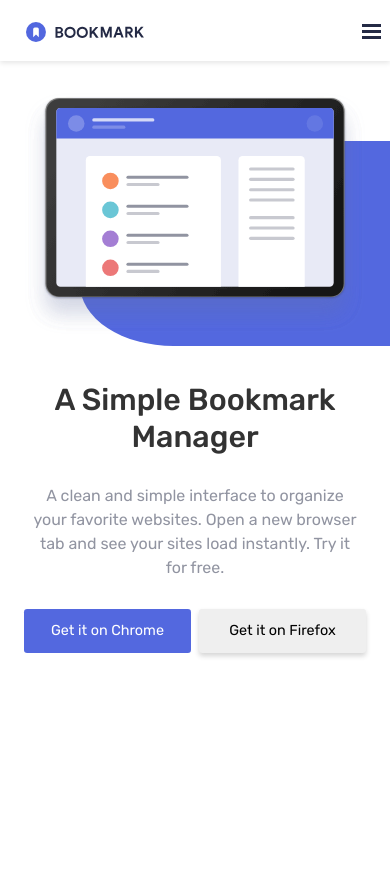
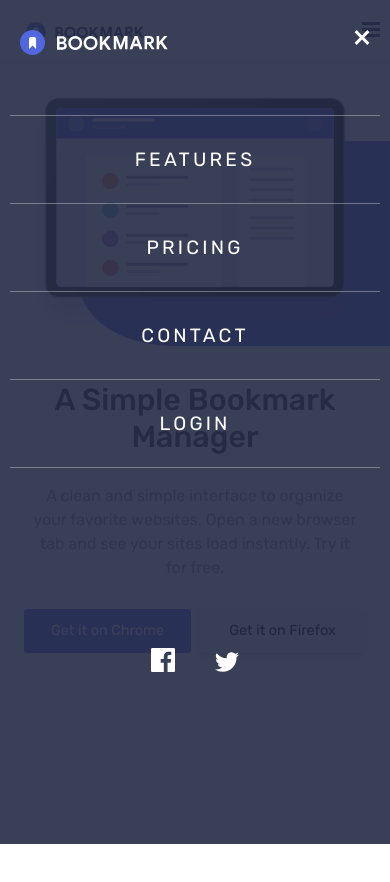
Before and after one commit to JungleGiu/BookMark, a plain HTML site: page index.html in a window 390 px wide. Both pictures are taken after a click on the element 371 px from the left and 31 px from the top of the page. Drawn offline with Linux system fonts and the light colour scheme.

Commit message:
navbar functionality completed mobile first

```diff
--- a/index.html
+++ b/index.html
@@ -8,7 +8,7 @@
     <meta name="keywords" content="bookmark, clone, simple, web app" />
     <link rel="stylesheet" href="styles.css" />
     <title>
-      "Bookmarks - a simple bookmark manager for browsers | Bookmarks - a simple
+      Bookmarks - a simple bookmark manager for browsers | Bookmarks - a simple
       bookmark manager for browsers
     </title>
   </head>
@@ -18,16 +18,31 @@
         <div class="logo">
           <img src="./Assets/Images/logo-bookmark.svg" alt="Bookmarks Logo" />
         </div>
-        <nav class="burger-icon">
-          <img src="./Assets/Images/icon-hamburger.svg" alt="Menu" />
-          <ul class="navbar-links" hidden>
-            <li><a href="index.html" alt="Home">Features</a></li>
-            <li><a href="bookmarks.html" alt="Pricing">Pricing</a></li>
-            <li><a href="contact.html" alt="Contact">Contact</a></li>
-            <li><a href="about.html" alt="Login">Login</a></li>
-          </ul>
+        <nav class="burger">
+         <a onclick=openCloseBurger()> <img src="./Assets/Images/icon-hamburger.svg" alt="Menu" /> </a>
+         <div class="burger-menu">
+          <div class="upper-bar">
+            <img id="logo-menu" src="./Assets/Images/logo-bookmark-white.svg" alt="Bookmarks Logo" />
+            <a id="close-menu" onclick=openCloseBurger()><img src="./Assets/Images/icon-close.svg" alt="Close Menu"/></a>
+         </div>
+         <div class="burger-list">
+            <div class="menu-line"></div>
+            <a  alt="Home">Features</a>
+            <div class="menu-line"></div>
+            <a  alt="Pricing">Pricing</a>
+            <div class="menu-line"></div>
+            <a  alt="Contact">Contact</a>
+            <div class="menu-line"></div>
+            <a  alt="Login">Login</a></li>
+            <div class="menu-line"></div>
+         </div>
+         <div class="down-bar">
+           <img src="./Assets/Images/icon-facebook.svg" alt="Facebook" />
+<img src="./Assets/Images/icon-twitter.svg" alt="Twitter" />
+         </div>
         </nav>
-      </div>
+          </div>
+        </div>
     </header>
     <section class="hero">
       <div class="hero-image">
@@ -40,15 +55,19 @@
           A clean and simple interface to organize your favorite websites. Open
           a new browser tab and see your sites load instantly. Try it for free.
         </p>
-        <div class ="hero-buttons">
-          <button href="bookmarks.html" class="cta-button blue">
+        <div class="hero-buttons">
+          <button href="bookmarks.html" class="button blue">
             Get it on Chrome
           </button>
-          <button href="bookmarks.html" class="cta-button grey">
+          <button href="bookmarks.html" class="button grey">
             Get it on Firefox
           </button>
         </div>
       </div>
     </section>
+    <section class="features">
+
+    </section>
   </body>
+  <script src="index.js"></script>
 </html>
--- /dev/null
+++ b/index.js
@@ -0,0 +1,6 @@
+"use strict";
+
+const openCloseBurger = () => {
+  const menu = document.querySelector(".burger-menu");
+  menu.classList.toggle("open");
+};
--- a/styles.css
+++ b/styles.css
@@ -1,4 +1,4 @@
-@import url('https://fonts.googleapis.com/css2?family=Rubik:ital,wght@0,300..900;1,300..900&display=swap');
+@import url("https://fonts.googleapis.com/css2?family=Rubik:ital,wght@0,300..900;1,300..900&display=swap");
 
 body {
   margin: 0;
@@ -29,17 +29,66 @@
     height: 80%;
   }
 }
-.navbar-links {
-  hidden {
+.burger-menu {
   display: none;
 }
-  visible {
+
+.burger-menu.open {
+  display: flex;
   flex-direction: column;
+  position: absolute;
+  top: 0;
+  right: 0;
+  width: 100%;
+  height: 100vh;
+  background-color: rgba(37, 43, 70, 0.9);
+  z-index: 1001;
+
+  .upper-bar {
+    position: relative;
+    display: flex;
+    justify-content: space-between;
+    margin: 30px 20px;
+  }
+  .down-bar{
+
+    display: flex;
+    gap: 2.5rem;
     justify-content: center;
+    align-items: flex-end;
+    margin: 180px 20px 20px;
+  }
+  .burger-list{
     display: flex;
+    flex-direction: column;
+    align-items: center;
+    justify-content: space-between;
+    margin-top: 30px;
+    gap: 2rem;
+
+   .menu-line{
+    width: 95%;
+    height: 1px;
+    background-color: #ffffff54;
+   }
+   a{
+    font-family: "Rubik", sans-serif;
+    text-transform: uppercase;
+    color: #ffffff;
+    font-size: 1.2rem;
+    font-weight: 400;
+    letter-spacing: 0.2rem;
+   }
+   a:active{
+    color: rgb(250, 87, 87);
    }
 }
-.burger-icon {
+}
+
+@keyframes corner-in {
+}
+
+.burger {
   display: flex;
   flex-direction: column;
   justify-content: center;
@@ -60,9 +109,6 @@
   padding: 1rem;
 }
 
-
-
-
 .hero-image {
   position: relative;
   display: flex;
@@ -70,7 +116,6 @@
   align-items: center;
   width: 100%;
   margin-top: 1rem;
-
 }
 
 .hero-image img {
@@ -91,7 +136,6 @@
   overflow: hidden;
 }
 
-
 .hero-content {
   display: flex;
   flex-direction: column;
@@ -103,8 +147,7 @@
     font-weight: 500;
     line-height: 1.2;
     color: #333;
-    margin-block-start
-: 3rem;
+    margin-block-start: 3rem;
     margin-block-end: 0;
     margin-inline-start: 0px;
     margin-inline-end: 0px;
@@ -120,10 +163,9 @@
 .hero-buttons {
   display: flex;
   gap: 0.5rem;
- padding : 0 0.5rem;
-
+  padding: 0 0.5rem;
 }
-.cta-button {
+.button {
   padding: 0.8rem 1.2rem 0.8rem 1.2rem;
   border-radius: 0.2rem;
   border: none;
```
Also changed, not shown: Assets/Images/logo-bookmark-white.svg (added). Lines whose indentation alone changed are shown as unchanged.
